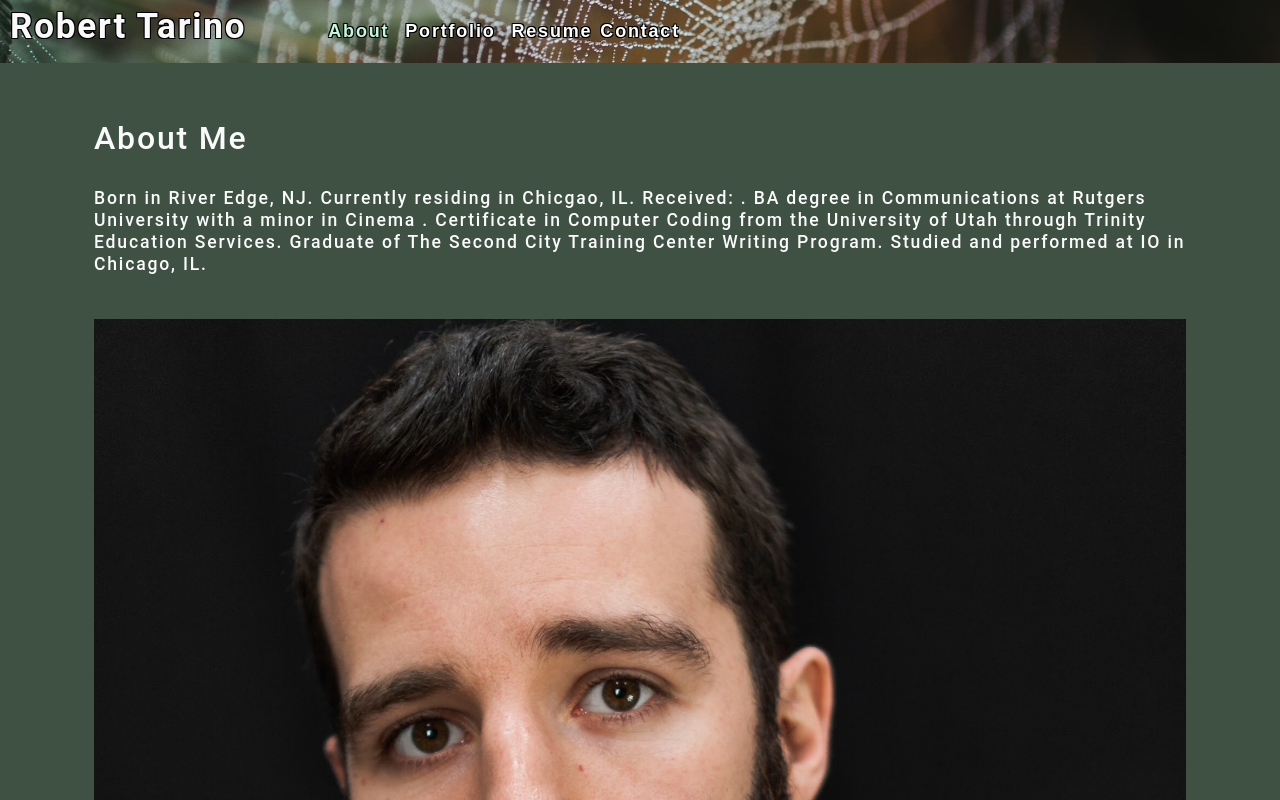
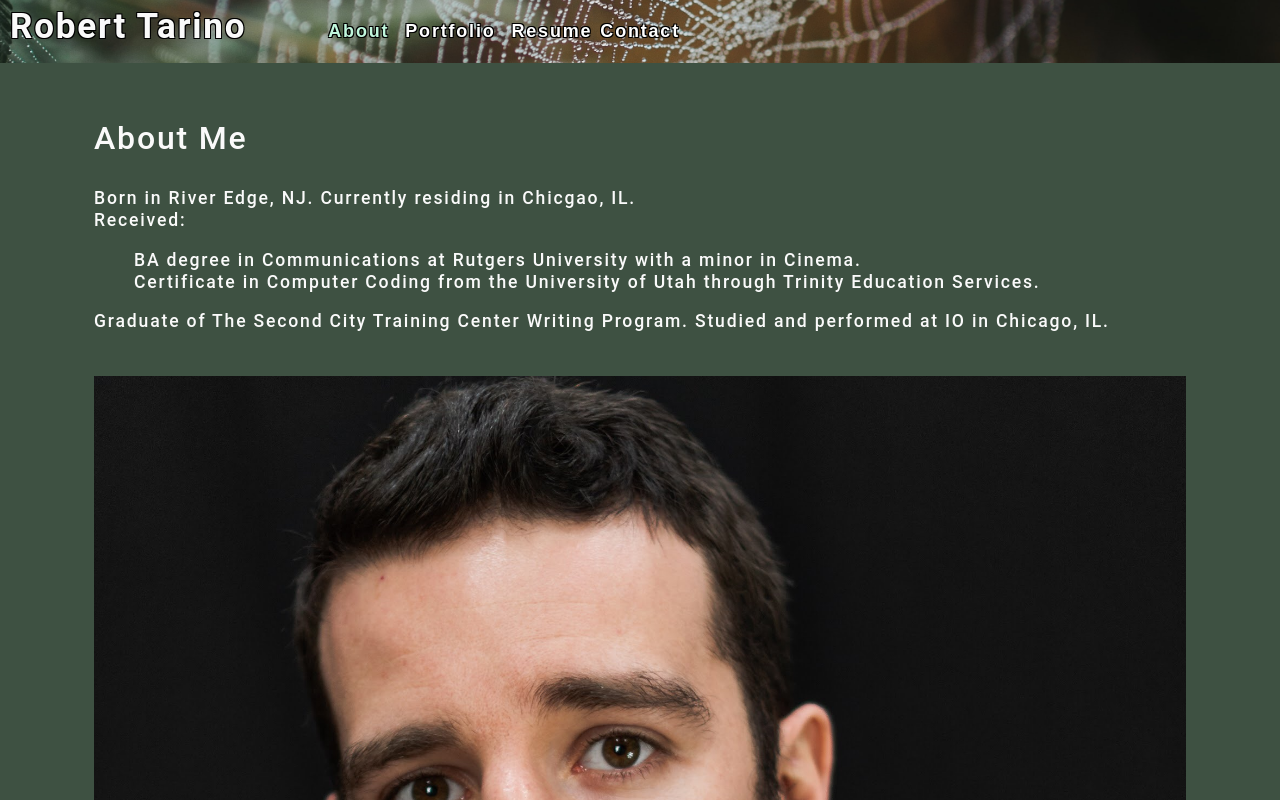
Before and after one commit to BobTarino/portfolio2.0, a React (Create React App) app: page / in a window 1280 px wide. Shown: the top 800 px of the page. Built offline with nearby package versions, Linux system fonts and the light colour scheme.

Commit message:
added changes

```diff
--- a/src/components/Project/index.js
+++ b/src/components/Project/index.js
@@ -17,11 +17,13 @@ const Project= ({ currentCategory }) => {
                     <br></br>
                     <p>
                       Born in River Edge, NJ. Currently residing in Chicgao, IL.
-
+                      <div>
                         Received:
-                    . BA degree in Communications at Rutgers University with a minor in Cinema
-                    . Certificate in Computer Coding from the University of Utah through Trinity Education Services.
-
+                        <ul>
+                        <li>BA degree in Communications at Rutgers University with a minor in Cinema.</li>
+                        <li>Certificate in Computer Coding from the University of Utah through Trinity Education Services.</li>
+                        </ul>
+                      </div>
                       Graduate of The Second City Training Center Writing Program.
                       Studied and performed at IO in Chicago, IL.
                    </p>
```
Lines whose indentation alone changed are shown as unchanged.
